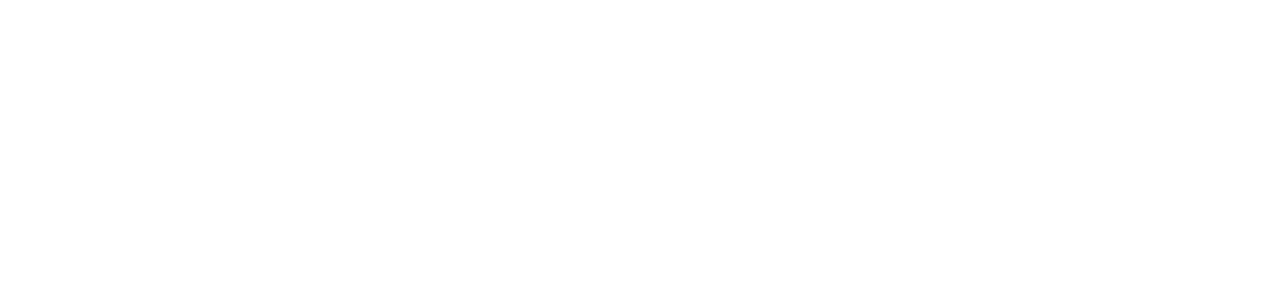
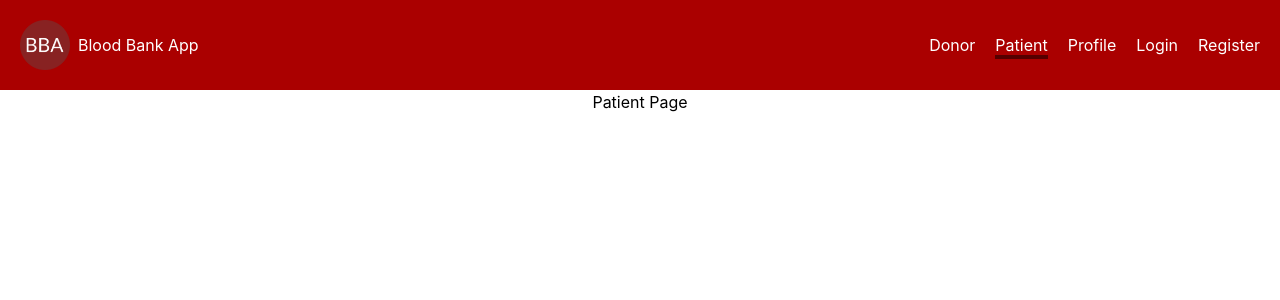
Before and after one commit to KingsleyIbe/bloodbankapp-frontend, a React (Create React App) app in the folder bloodbankapp-frontend/: page /patient in a window 1280 px wide. Before the commit this address had no page. Shown: the top 300 px of the page. Built offline with nearby package versions, Linux system fonts and the light colour scheme.

Commit message:
Create page for Patient and Donor

```diff
--- /dev/null
+++ b/bloodbankapp-frontend/src/components/Donor/Donor.jsx
@@ -0,0 +1,5 @@
+const Donor = () => (
+  <div>Donor Page</div>
+);
+
+export default Donor;
--- /dev/null
+++ b/bloodbankapp-frontend/src/components/Donor/index.jsx
@@ -0,0 +1,12 @@
+import React from 'react';
+import Header from '../common/Header';
+import DonorComponent from './Donor';
+
+const Donor = () => (
+  <div>
+    <Header />
+    <DonorComponent />
+  </div>
+);
+
+export default Donor;
--- /dev/null
+++ b/bloodbankapp-frontend/src/components/Patient/Patient.jsx
@@ -0,0 +1,7 @@
+import React from 'react';
+
+const Patient = () => (
+  <div>Patient Page</div>
+);
+
+export default Patient;
--- /dev/null
+++ b/bloodbankapp-frontend/src/components/Patient/index.jsx
@@ -0,0 +1,12 @@
+import React from 'react';
+import Header from '../common/Header';
+import PatientComponent from './Patient';
+
+const Patient = () => (
+  <div>
+    <Header />
+    <PatientComponent />
+  </div>
+);
+
+export default Patient;
--- /dev/null
+++ b/bloodbankapp-frontend/src/pages/Donor/DonorPage.jsx
@@ -0,0 +1,10 @@
+import React from 'react';
+import Donor from '../../components/Donor';
+
+const DonorPage = () => (
+  <div>
+    <Donor />
+  </div>
+);
+
+export default DonorPage;
--- /dev/null
+++ b/bloodbankapp-frontend/src/pages/Patient/PatientPage.jsx
@@ -0,0 +1,10 @@
+import React from 'react';
+import Patient from '../../components/Patient';
+
+const PatientPage = () => (
+  <div>
+    <Patient />
+  </div>
+);
+
+export default PatientPage;
--- a/bloodbankapp-frontend/src/routerPage.js
+++ b/bloodbankapp-frontend/src/routerPage.js
@@ -5,18 +5,22 @@
 import Register from './pages/auth/register';
 import ResetPassword from './pages/auth/resetPassword';
 import Dashboard from './pages/dashboard/Dashboard';
+import DonorPage from './pages/Donor/DonorPage';
 import LandingPage from './pages/landingPage/landingPage';
+import PatientPage from './pages/Patient/PatientPage';
 
 export default function RouterPage() {
   return (
     <>
       <Routes>
         <Route path="/" element={<LandingPage />} />
-        <Route path="/login" element={<Login />} />
-        <Route path="/register" element={<Register />} />
-        <Route path="/dashboard" element={<Dashboard />} />
-        <Route path="/resetpassword" element={<ResetPassword />} />
-        <Route path="/forgotpassword" element={<ForgotPassword />} />
+        <Route exact path="/login" element={<Login />} />
+        <Route exact path="/register" element={<Register />} />
+        <Route exact path="/dashboard" element={<Dashboard />} />
+        <Route exact path="/donor" element={<DonorPage />} />
+        <Route exact path="/patient" element={<PatientPage />} />
+        <Route exact path="/resetpassword" element={<ResetPassword />} />
+        <Route exact path="/forgotpassword" element={<ForgotPassword />} />
       </Routes>
     </>
   );
```
